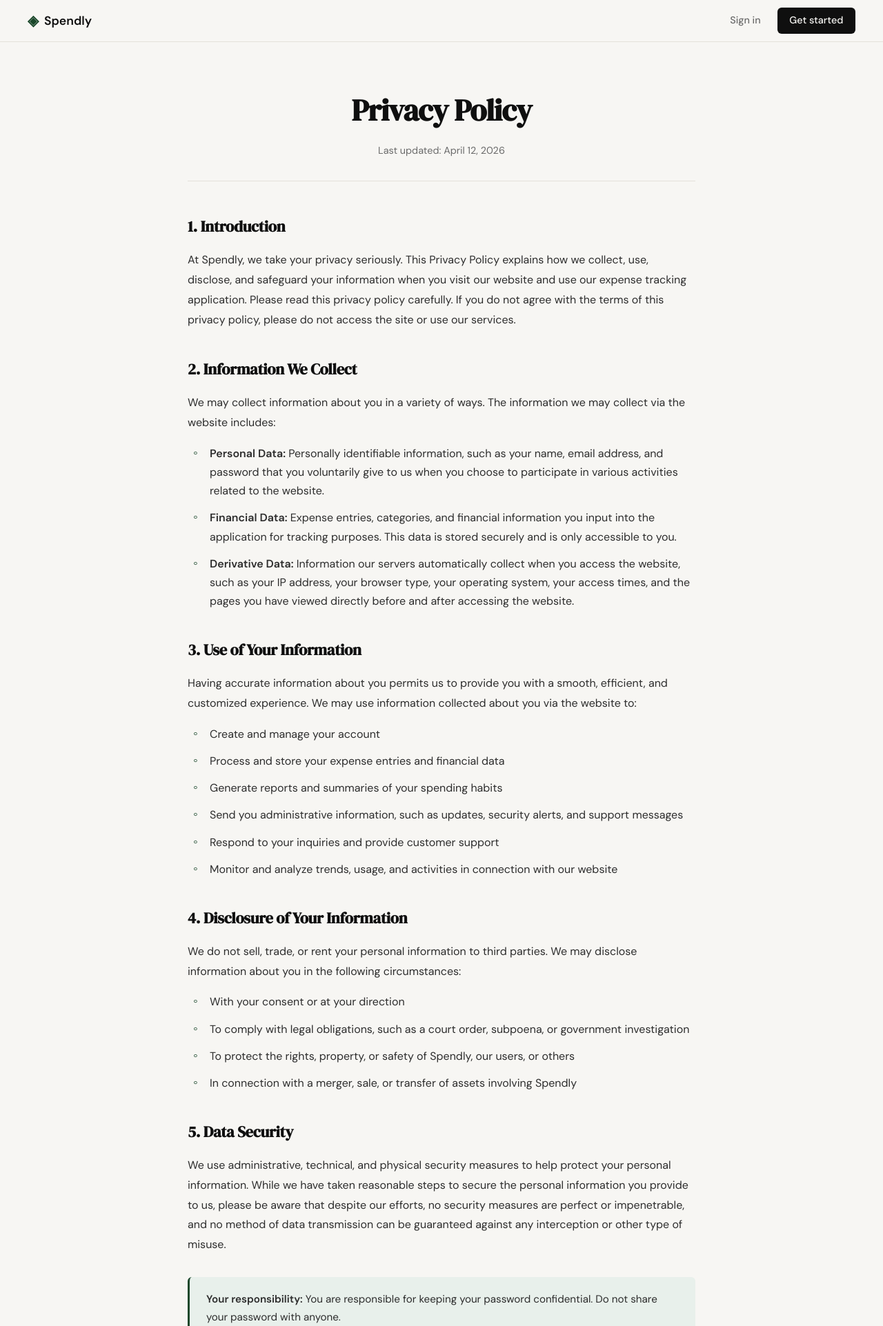
After one commit to Nouhid665/Spendly, a Flask app: page /privacy in a window 1280 px wide. The commit adds this page. Shown: the top 1923 px of the page at 69% size. Run offline with Flask 3, Linux system fonts and the light colour scheme.

Commit message:
landing: add terms and condition and privacy page and route

```diff
--- a/app.py
+++ b/app.py
@@ -20,6 +20,16 @@ def register():
 @app.route("/login")
 def login():
     return render_template("login.html")
+
+
+@app.route("/terms")
+def terms():
+    return render_template("terms.html")
+
+
+@app.route("/privacy")
+def privacy():
+    return render_template("privacy.html")
 
 
 # ------------------------------------------------------------------ #
--- a/templates/base.html
+++ b/templates/base.html
@@ -35,8 +35,8 @@
             <span class="footer-name">Spendly</span>
             <p class="footer-copy">Track every rupee. Own your finances.</p>
         <div class="footer-links">
-            <a href="#">Privacy Policy</a>
-            <a href="#">Terms & Conditions</a>
+            <a href="{{ url_for('privacy') }}">Privacy Policy</a>
+            <a href="{{ url_for('terms') }}">Terms & Conditions</a>
         </div>
         </div>
     </footer>
--- /dev/null
+++ b/templates/privacy.html
@@ -0,0 +1,176 @@
+{% extends "base.html" %}
+
+{% block title %}Privacy Policy - Spendly{% endblock %}
+
+{% block content %}
+<style>
+    .legal-page {
+        max-width: 800px;
+        margin: 0 auto;
+        padding: 4rem 2rem;
+    }
+
+    .legal-header {
+        text-align: center;
+        margin-bottom: 3rem;
+        padding-bottom: 2rem;
+        border-bottom: 1px solid var(--border);
+    }
+
+    .legal-title {
+        font-family: var(--font-display);
+        font-size: clamp(2rem, 4vw, 2.75rem);
+        color: var(--ink);
+        margin-bottom: 0.75rem;
+        letter-spacing: -0.02em;
+    }
+
+    .legal-meta {
+        font-size: 0.9rem;
+        color: var(--ink-muted);
+    }
+
+    .legal-section {
+        margin-bottom: 2.5rem;
+    }
+
+    .legal-section h2 {
+        font-family: var(--font-display);
+        font-size: 1.4rem;
+        color: var(--ink);
+        margin-bottom: 1rem;
+        letter-spacing: -0.01em;
+    }
+
+    .legal-section p {
+        font-size: 1rem;
+        color: var(--ink-soft);
+        line-height: 1.8;
+        margin-bottom: 1rem;
+    }
+
+    .legal-section ul {
+        list-style: none;
+        padding-left: 0.5rem;
+        margin: 1rem 0;
+    }
+
+    .legal-section li {
+        position: relative;
+        padding-left: 1.5rem;
+        margin-bottom: 0.75rem;
+        font-size: 1rem;
+        color: var(--ink-soft);
+        line-height: 1.7;
+    }
+
+    .legal-section li::before {
+        content: "◦";
+        position: absolute;
+        left: 0;
+        color: var(--accent);
+        font-size: 1.2rem;
+        line-height: 1.4;
+    }
+
+    .legal-note {
+        background: var(--accent-light);
+        border-left: 3px solid var(--accent);
+        padding: 1.25rem 1.5rem;
+        border-radius: var(--radius-sm);
+        font-size: 0.95rem;
+        color: var(--ink-soft);
+        line-height: 1.7;
+        margin: 2rem 0;
+    }
+
+    .legal-section:last-child {
+        margin-bottom: 0;
+    }
+</style>
+
+<div class="legal-page">
+    <div class="legal-header">
+        <h1 class="legal-title">Privacy Policy</h1>
+        <p class="legal-meta">Last updated: April 12, 2026</p>
+    </div>
+
+    <div class="legal-section">
+        <h2>1. Introduction</h2>
+        <p>At Spendly, we take your privacy seriously. This Privacy Policy explains how we collect, use, disclose, and safeguard your information when you visit our website and use our expense tracking application. Please read this privacy policy carefully. If you do not agree with the terms of this privacy policy, please do not access the site or use our services.</p>
+    </div>
+
+    <div class="legal-section">
+        <h2>2. Information We Collect</h2>
+        <p>We may collect information about you in a variety of ways. The information we may collect via the website includes:</p>
+        <ul>
+            <li><strong>Personal Data:</strong> Personally identifiable information, such as your name, email address, and password that you voluntarily give to us when you choose to participate in various activities related to the website.</li>
+            <li><strong>Financial Data:</strong> Expense entries, categories, and financial information you input into the application for tracking purposes. This data is stored securely and is only accessible to you.</li>
+            <li><strong>Derivative Data:</strong> Information our servers automatically collect when you access the website, such as your IP address, your browser type, your operating system, your access times, and the pages you have viewed directly before and after accessing the website.</li>
+        </ul>
+    </div>
+
+    <div class="legal-section">
+        <h2>3. Use of Your Information</h2>
+        <p>Having accurate information about you permits us to provide you with a smooth, efficient, and customized experience. We may use information collected about you via the website to:</p>
+        <ul>
+            <li>Create and manage your account</li>
+            <li>Process and store your expense entries and financial data</li>
+            <li>Generate reports and summaries of your spending habits</li>
+            <li>Send you administrative information, such as updates, security alerts, and support messages</li>
+            <li>Respond to your inquiries and provide customer support</li>
+            <li>Monitor and analyze trends, usage, and activities in connection with our website</li>
+        </ul>
+    </div>
+
+    <div class="legal-section">
+        <h2>4. Disclosure of Your Information</h2>
+        <p>We do not sell, trade, or rent your personal information to third parties. We may disclose information about you in the following circumstances:</p>
+        <ul>
+            <li>With your consent or at your direction</li>
+            <li>To comply with legal obligations, such as a court order, subpoena, or government investigation</li>
+            <li>To protect the rights, property, or safety of Spendly, our users, or others</li>
+            <li>In connection with a merger, sale, or transfer of assets involving Spendly</li>
+        </ul>
+    </div>
+
+    <div class="legal-section">
+        <h2>5. Data Security</h2>
+        <p>We use administrative, technical, and physical security measures to help protect your personal information. While we have taken reasonable steps to secure the personal information you provide to us, please be aware that despite our efforts, no security measures are perfect or impenetrable, and no method of data transmission can be guaranteed against any interception or other type of misuse.</p>
+        <div class="legal-note">
+            <strong>Your responsibility:</strong> You are responsible for keeping your password confidential. Do not share your password with anyone.
+        </div>
+    </div>
+
+    <div class="legal-section">
+        <h2>6. Data Retention</h2>
+        <p>We will retain your information for as long as your account is active or as needed to provide you services. If you wish to cancel your account or request that we no longer use your information to provide you services, contact us. We will retain and use your information as necessary to comply with our legal obligations, resolve disputes, and enforce our agreements.</p>
+    </div>
+
+    <div class="legal-section">
+        <h2>7. Your Privacy Rights</h2>
+        <p>Depending on your location, you may have certain rights regarding your personal information, such as:</p>
+        <ul>
+            <li>The right to access the personal information we hold about you</li>
+            <li>The right to request correction of inaccurate personal information</li>
+            <li>The right to request deletion of your personal information</li>
+            <li>The right to opt-out of certain data processing activities</li>
+        </ul>
+    </div>
+
+    <div class="legal-section">
+        <h2>8. Children's Privacy</h2>
+        <p>Spendly is not intended for use by children under the age of 18. We do not knowingly collect personal information from children under 18. If we discover that we have collected personal information from a child under 18, we will delete that information immediately.</p>
+    </div>
+
+    <div class="legal-section">
+        <h2>9. Changes to This Privacy Policy</h2>
+        <p>We may update this privacy policy from time to time in order to reflect, for example, changes to our practices or for other operational, legal, or regulatory reasons. We will notify you of any material changes by posting the new privacy policy on this website and updating the "Last updated" date. You are encouraged to periodically review this privacy policy to stay informed about how we are protecting your information.</p>
+    </div>
+
+    <div class="legal-section">
+        <h2>10. Contact Us</h2>
+        <p>If you have any questions or concerns about this Privacy Policy or our data practices, please contact us.</p>
+    </div>
+</div>
+{% endblock %}
```
Also changed, not shown: file.txt (+8 -0 lines), templates/terms.html (added, +152 -0 lines), .claude/settings.local.json.
